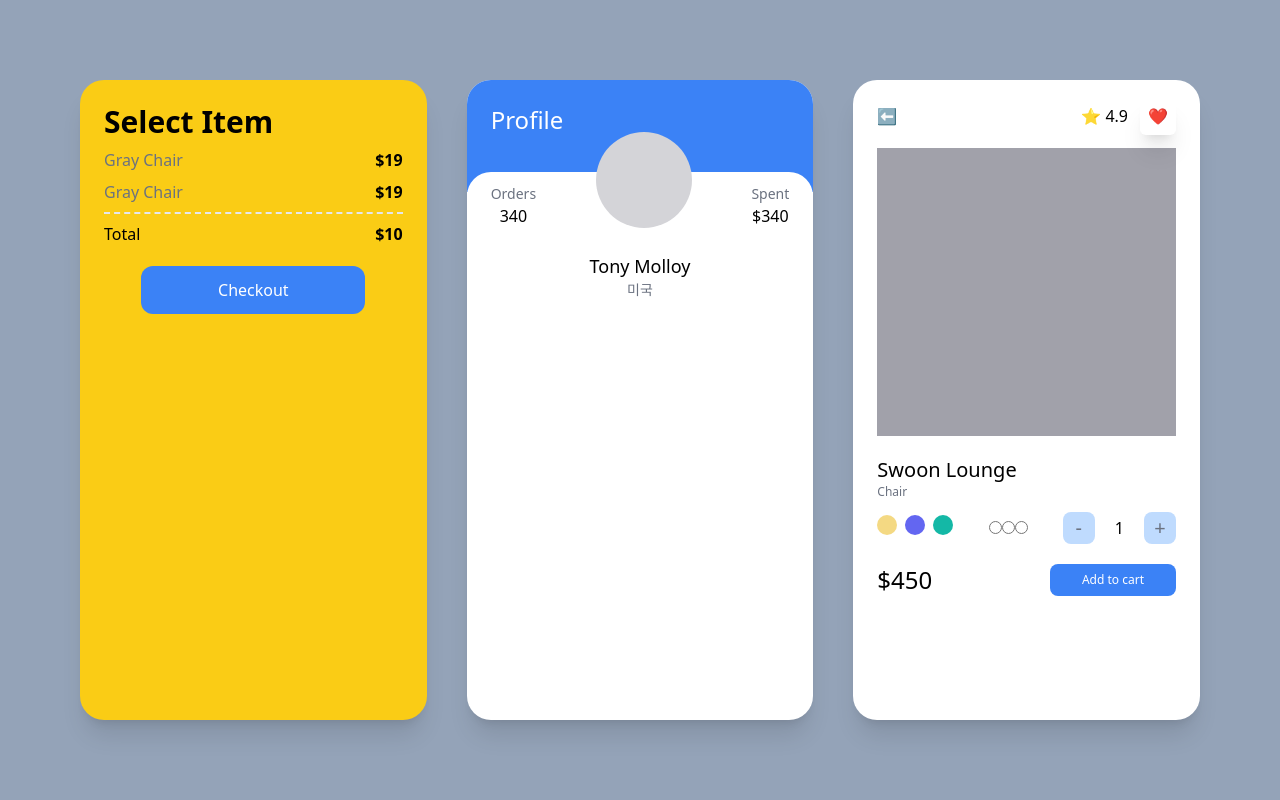
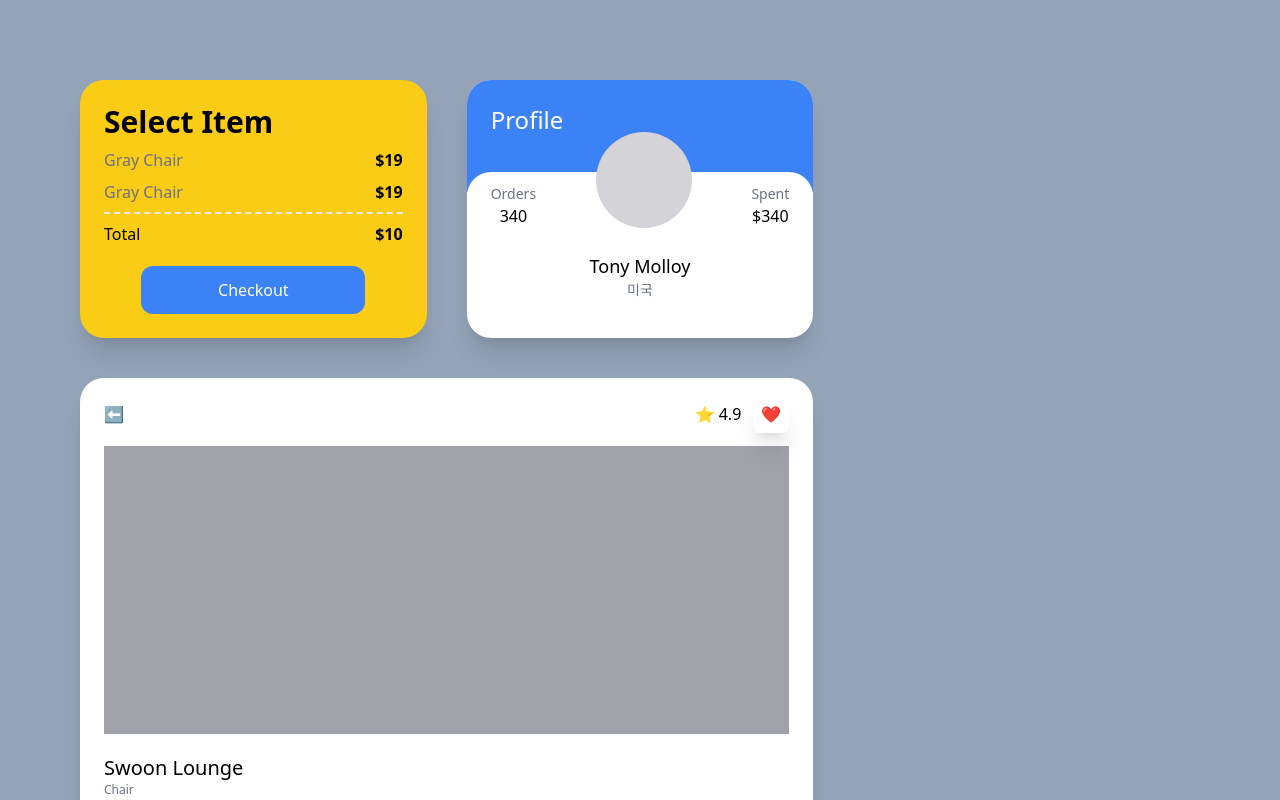
Before and after one commit to blkluv/next_carrot_market, a Next.js app: page / in a window 1280 px wide. Shown: the top 800 px of the page. Built offline with nearby package versions, Linux system fonts and the light colour scheme.

Commit message:
화면 크기가 lg일 때만 마지막 칸이 열 2개로 정렬하도록 작성

```diff
--- a/src/pages/index.tsx
+++ b/src/pages/index.tsx
@@ -47,7 +47,7 @@ const Home: NextPage = () => {
           </div>
         </div>
       </div>
-      <div className="p-6 bg-white shadow-xl rounded-3xl">
+      <div className="p-6 bg-white shadow-xl lg:col-span-2 rounded-3xl">
         <div className="flex items-center justify-between mb-5">
           <span>⬅️</span>
           <div className="space-x-3">
```
